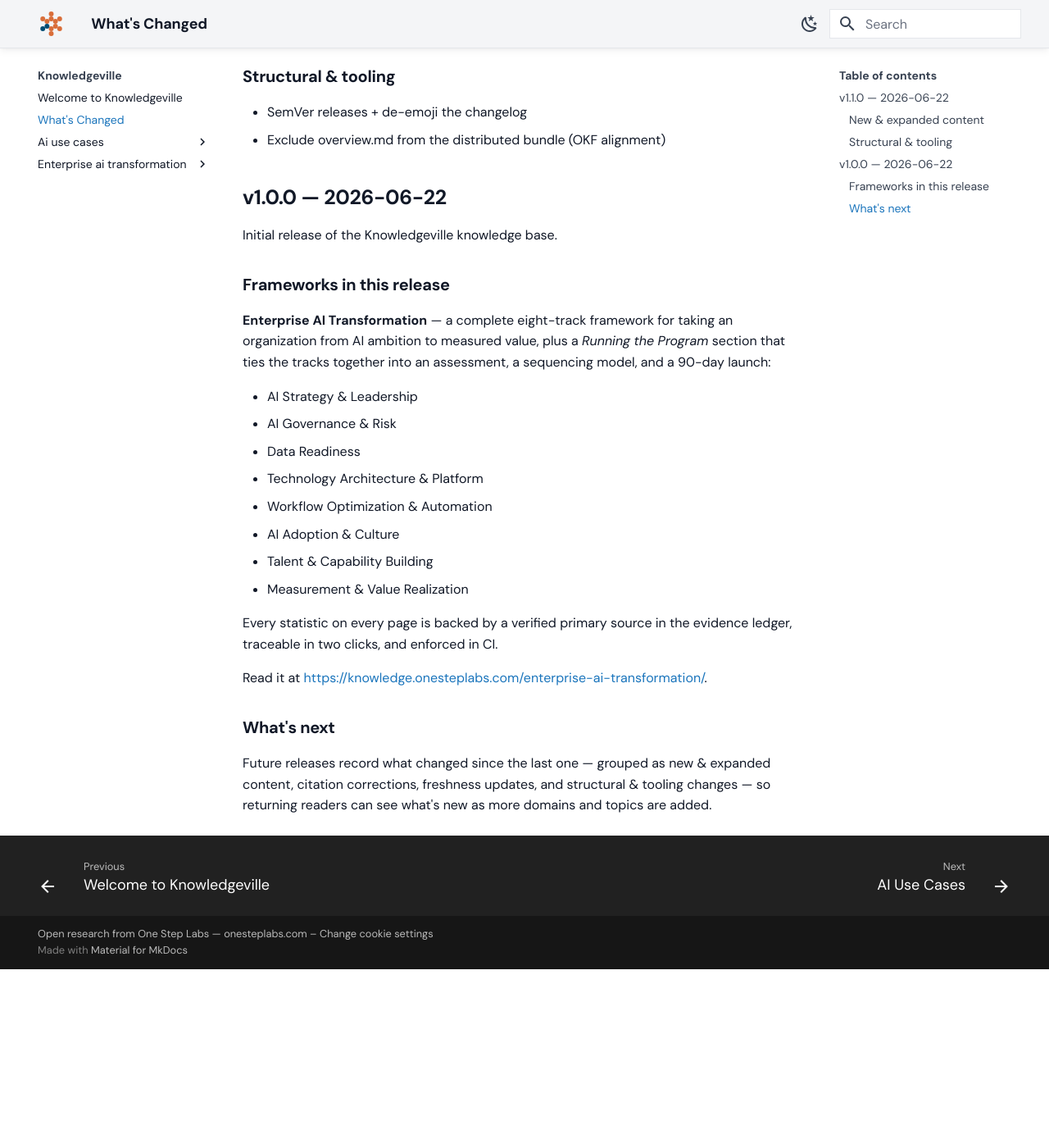
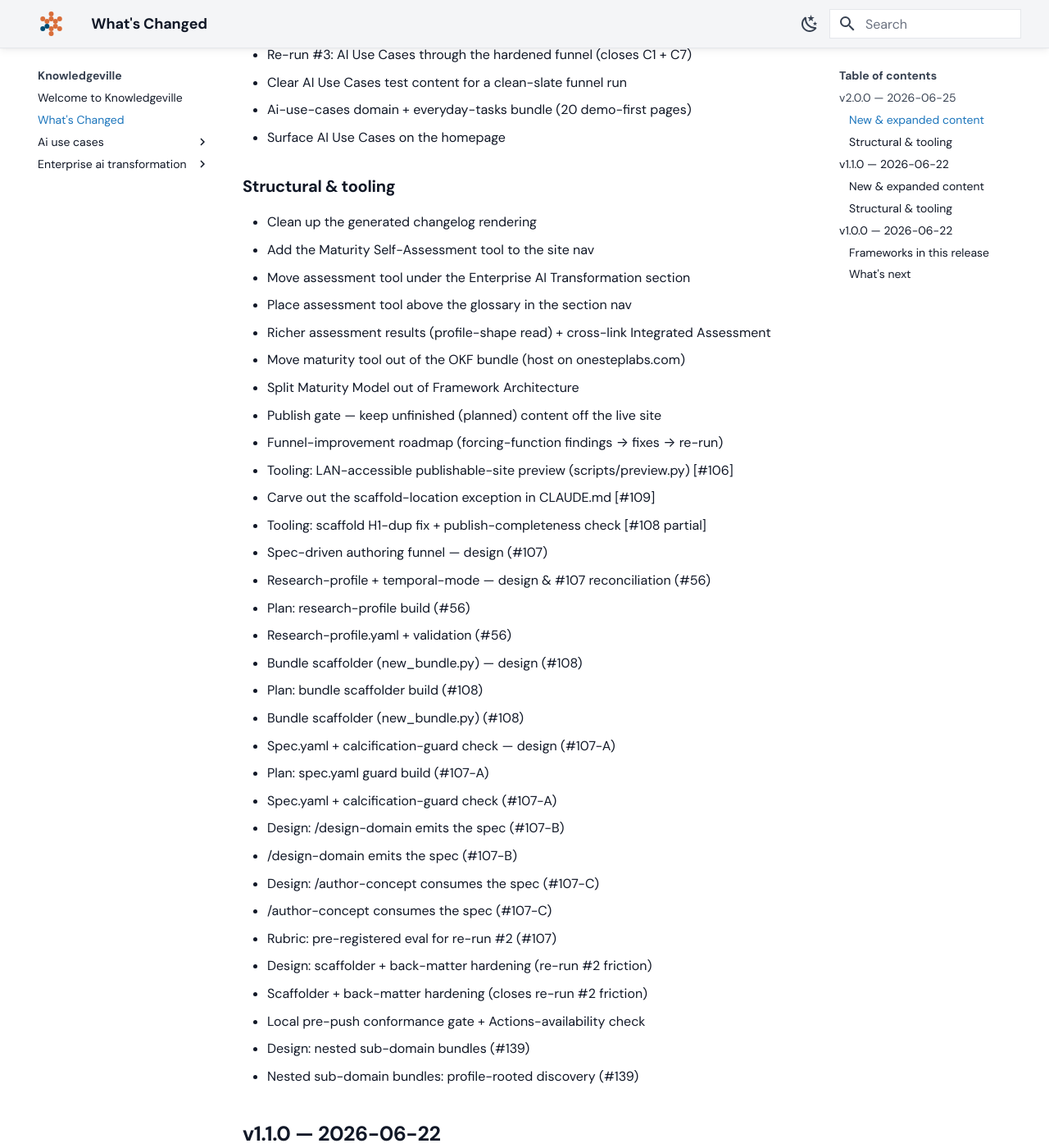
Before and after one commit to grandaha/knowledgeville, an MkDocs documentation site: the page built from published/changelog.md, in a window 1280 px wide and 1400 px high, scrolled down 384 px. Shown: the whole window at 82% size. Built offline with MkDocs 1.6.1 and Material for MkDocs 9.7.7, drawn with Linux system fonts in a browser that asks for light colours; some web fonts are replaced; before the commit the page ends 1566 px from its top, so only the background shows below that; some of the changed text lies outside the part shown.

Commit message:
Publish: sync content from workspace

```diff
--- a/published/changelog.md
+++ b/published/changelog.md
@@ -3,13 +3,56 @@ type: Reference
 title: What's Changed
 description: A generated, release-by-release record of how this knowledge base has changed.
 tags: [changelog, releases, provenance]
-timestamp: "2026-06-22"
+timestamp: "2026-06-25"
 appendix: true
 ---
 
 <!-- generated from GitHub Releases by scripts/build_changelog.py — do not edit -->
 
 This page records how this knowledge base has changed over time — new and expanded content, citation corrections, freshness updates, and structural changes — captured release by release. *How the knowledge changed is itself a form of provenance.*
+
+## v2.0.0 — 2026-06-25
+
+### New & expanded content
+* Reframe a top-level domain as a "knowledge bundle", not a "framework"
+* Re-run #3: AI Use Cases through the hardened funnel (closes C1 + C7)
+* Clear AI Use Cases test content for a clean-slate funnel run
+* Ai-use-cases domain + everyday-tasks bundle (20 demo-first pages)
+* Surface AI Use Cases on the homepage
+
+### Structural & tooling
+* Clean up the generated changelog rendering
+* Add the Maturity Self-Assessment tool to the site nav
+* Move assessment tool under the Enterprise AI Transformation section
+* Place assessment tool above the glossary in the section nav
+* Richer assessment results (profile-shape read) + cross-link Integrated Assessment
+* Move maturity tool out of the OKF bundle (host on onesteplabs.com)
+* Split Maturity Model out of Framework Architecture
+* Publish gate — keep unfinished (planned) content off the live site
+* Funnel-improvement roadmap (forcing-function findings → fixes → re-run)
+* Tooling: LAN-accessible publishable-site preview (scripts/preview.py) [#106]
+* Carve out the scaffold-location exception in CLAUDE.md [#109]
+* Tooling: scaffold H1-dup fix + publish-completeness check [#108 partial]
+* Spec-driven authoring funnel — design (#107)
+* Research-profile + temporal-mode — design & #107 reconciliation (#56)
+* Plan: research-profile build (#56)
+* Research-profile.yaml + validation (#56)
+* Bundle scaffolder (new_bundle.py) — design (#108)
+* Plan: bundle scaffolder build (#108)
+* Bundle scaffolder (new_bundle.py) (#108)
+* Spec.yaml + calcification-guard check — design (#107-A)
+* Plan: spec.yaml guard build (#107-A)
+* Spec.yaml + calcification-guard check (#107-A)
+* Design: /design-domain emits the spec (#107-B)
+* /design-domain emits the spec (#107-B)
+* Design: /author-concept consumes the spec (#107-C)
+* /author-concept consumes the spec (#107-C)
+* Rubric: pre-registered eval for re-run #2 (#107)
+* Design: scaffolder + back-matter hardening (re-run #2 friction)
+* Scaffolder + back-matter hardening (closes re-run #2 friction)
+* Local pre-push conformance gate + Actions-availability check
+* Design: nested sub-domain bundles (#139)
+* Nested sub-domain bundles: profile-rooted discovery (#139)
 
 ## v1.1.0 — 2026-06-22
 
```
